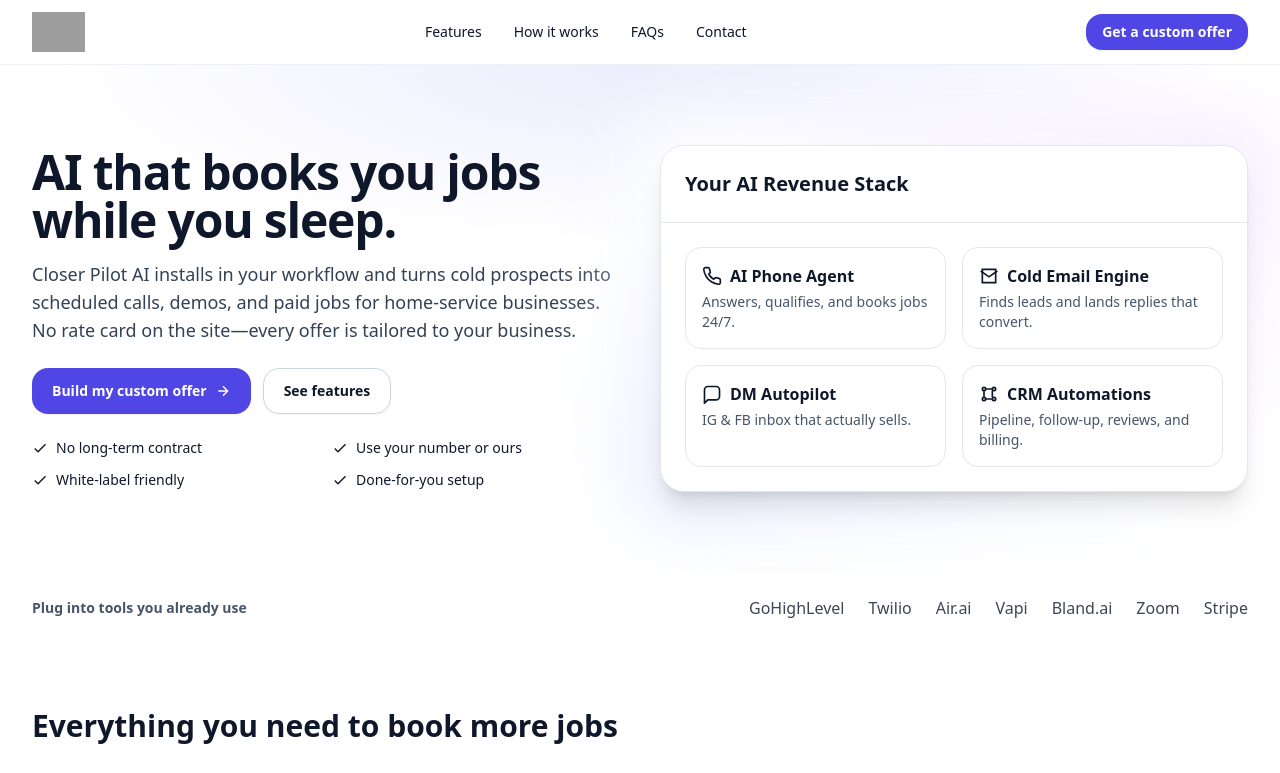
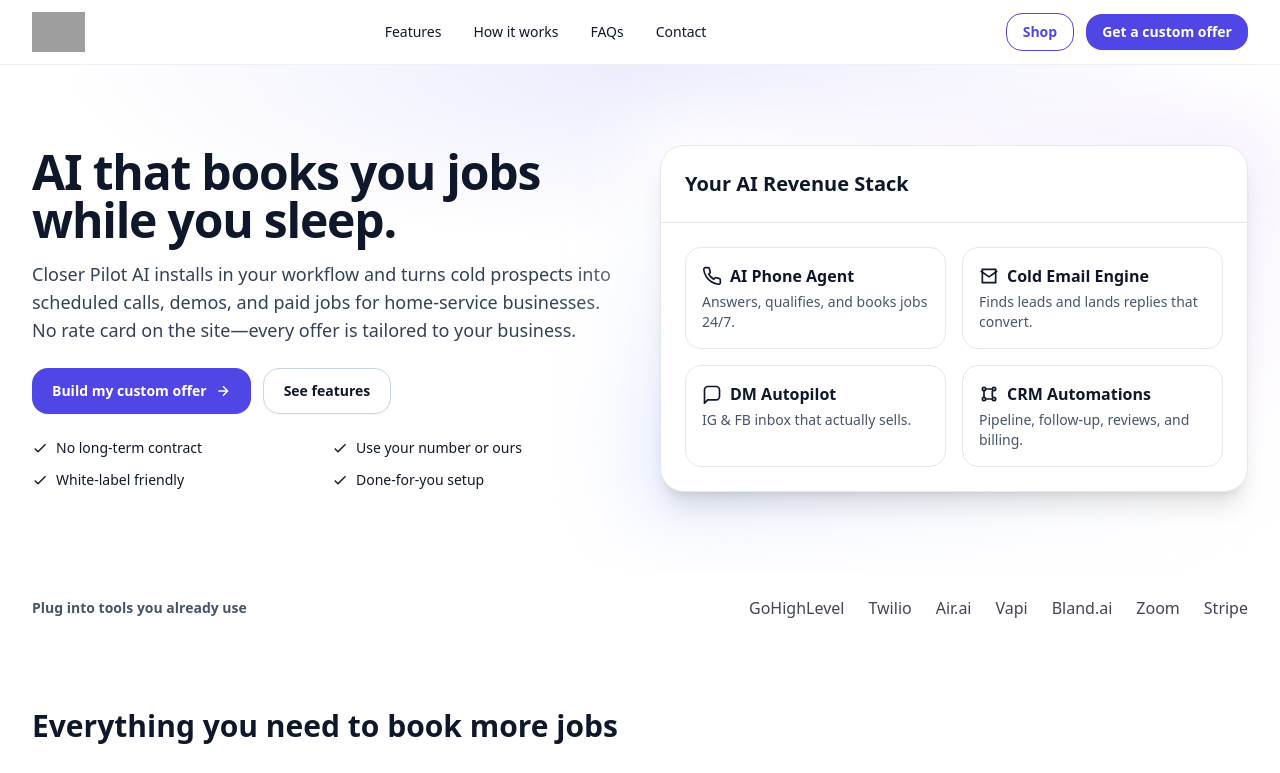
Before and after one commit to ZeeshanWaheed11/closerpilotai.com, a plain HTML site: page index.html in a window 1280 px wide. Shown: the top 773 px of the page. Drawn offline with nearby package versions, Linux system fonts and the light colour scheme; grey boxes are pictures that could not be loaded; a script that the page names is missing.

Commit message:
Add shop CTA and footer sign-in

```diff
--- a/index.html
+++ b/index.html
@@ -128,6 +128,9 @@
 <a class="hover:text-slate-700" href="#contact">Contact</a>
 </nav>
 <div class="flex items-center gap-3">
+<a class="inline-flex items-center justify-center rounded-2xl border border-indigo-600 text-indigo-600 px-4 py-2 text-sm font-semibold hover:bg-indigo-50" href="https://closerpilotai.shop/products-list">
+          Shop
+        </a>
 <a class="inline-flex items-center justify-center rounded-2xl bg-indigo-600 text-white px-4 py-2 text-sm font-semibold shadow-sm hover:bg-indigo-500" href="#contact">
           Get a custom offer
         </a>
@@ -468,6 +471,7 @@
 <a class="hover:text-slate-800" href="terms.html">Terms</a>
 <a class="hover:text-slate-800" href="privacy.html">Privacy</a>
 <a class="hover:text-slate-800" href="#contact">Contact</a>
+<a class="hover:text-slate-800" href="https://app.closerpilotai.com/">Sign in</a>
 </div>
 </div>
 </footer>
```
Also changed, not shown: assets/closer-pilot-logo.jpg.
